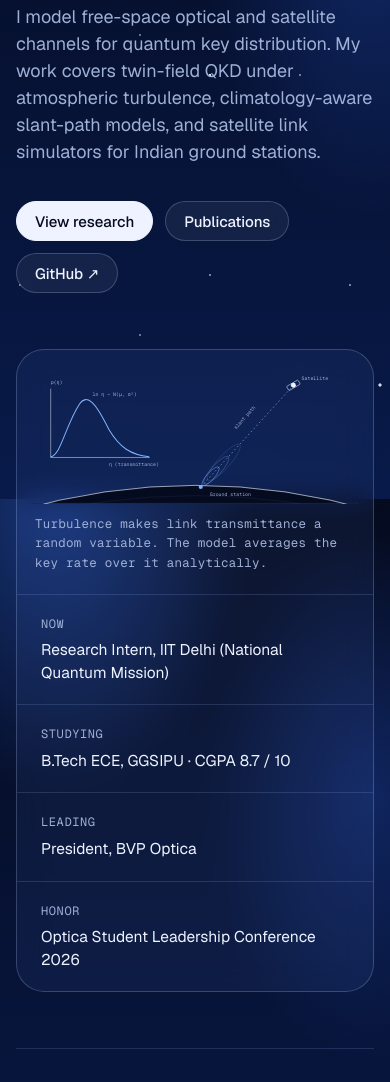
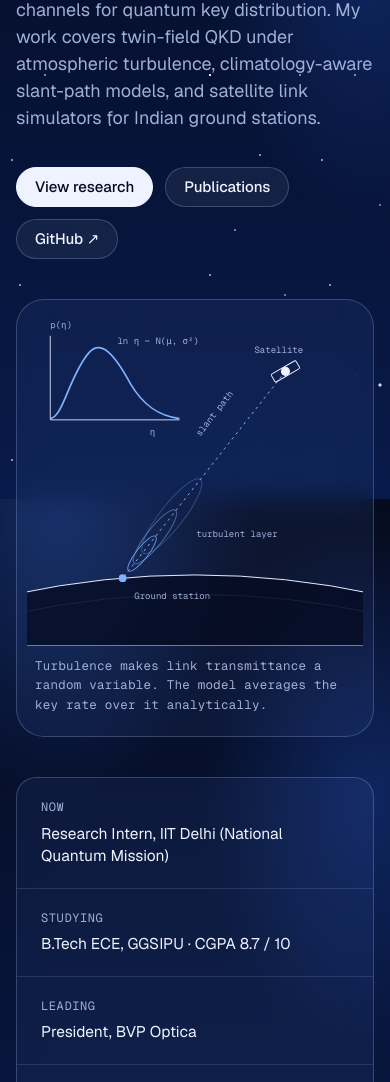
Before and after one commit to Anand-Ambastha/anand-ambastha.github.io, a plain HTML site: page index.html in a window 390 px wide. Shown: the part 345-1427 px from the top of the page. Drawn offline with nearby package versions, Linux system fonts and the light colour scheme.

Commit message:
Rework home hero: figure beside headline, denser stars, cleaner blocks
Two-column hero with a redrawn portrait diagram, credentials as a glass
row below it, single hairlines between sections, a more varied star
field and a mobile menu that fits all five links.

Co-Authored-By: Claude Sonnet 5.5 <noreply@anthropic.com>
Claude-Session: https://claude.ai/code/session_012sE9GUebpSXZXC3Ce6unyt

```diff
--- a/assets/css/styles.css
+++ b/assets/css/styles.css
@@ -23,9 +23,14 @@ body::before {
     radial-gradient(1px 1px at 70px 250px, #bcd2ff 50%, transparent 100%),
     radial-gradient(1px 1px at 210px 20px, #ffffff 50%, transparent 100%),
     radial-gradient(1px 1px at 300px 120px, #dfe9ff 50%, transparent 100%),
-    radial-gradient(1px 1px at 110px 170px, #ffffff 50%, transparent 100%);
-  background-size: 330px 300px;
-  opacity: .8;
+    radial-gradient(1px 1px at 110px 170px, #ffffff 50%, transparent 100%),
+    radial-gradient(1px 1px at 45px 120px, #e8f0ff 50%, transparent 100%),
+    radial-gradient(1px 1px at 180px 140px, #ffffff 50%, transparent 100%),
+    radial-gradient(1px 1px at 235px 275px, #cfe0ff 50%, transparent 100%),
+    radial-gradient(1px 1px at 12px 205px, #ffffff 50%, transparent 100%),
+    radial-gradient(1px 1px at 285px 40px, #bcd2ff 50%, transparent 100%);
+  background-size: 310px 300px;
+  opacity: .9;
 }
 body::after {
   background-image:
@@ -46,7 +51,7 @@ body {
   margin: 0;
   background-color: var(--bg);
   background-image:
-    radial-gradient(ellipse 70% 50% at 15% 0%, rgba(40, 90, 200, 0.55), transparent 70%),
+    radial-gradient(ellipse 70% 50% at 15% 0%, rgba(40, 90, 200, 0.4), transparent 70%),
     radial-gradient(ellipse 60% 45% at 95% 35%, rgba(30, 70, 170, 0.4), transparent 70%),
     linear-gradient(180deg, #050b1f 0%, #081a4a 100%);
   background-attachment: fixed;
@@ -240,16 +245,16 @@ a.status:hover { background: var(--surface-hover); }
 @media (max-width: 860px) { .bio { grid-template-columns: minmax(0, 1fr); gap: 32px; } .focus { position: static; } }
 
 /* home: one composed hero card, then label-and-content blocks on a shared two-column grid */
-.home-hero { padding-block: clamp(48px, 8vw, 104px) 0; }
+.home-hero { padding-block: clamp(40px, 6vw, 88px) 0; }
+.hero-grid { display: grid; grid-template-columns: minmax(0, 1.08fr) minmax(0, 0.92fr); gap: 40px clamp(32px, 5vw, 72px); align-items: center; }
 .now { display: inline-flex; align-items: center; gap: 10px; padding: 6px 14px 6px 12px; border: 1px solid var(--glass-border); border-radius: 999px; background: rgba(255, 255, 255, 0.05); font-family: var(--font-mono); font-size: 12.5px; color: var(--muted); letter-spacing: .03em; }
 .now::before { content: ""; width: 7px; height: 7px; border-radius: 50%; background: var(--accent); box-shadow: 0 0 0 4px rgba(127, 178, 255, 0.2); }
-.home-hero h1 { font-size: clamp(40px, 6.4vw, 78px); line-height: 1.03; margin-top: 26px; max-width: 15ch; }
+.home-hero h1 { font-size: clamp(38px, 5.2vw, 66px); line-height: 1.04; margin-top: 24px; max-width: 14ch; }
 .home-hero .lede { margin-top: 24px; max-width: 58ch; }
-.hero-card { margin: 56px 0 0; border-radius: 28px; background: var(--surface); border: 1px solid var(--glass-border); backdrop-filter: blur(14px); -webkit-backdrop-filter: blur(14px); overflow: hidden; }
-.hero-card .art { padding: clamp(14px, 3vw, 32px) clamp(14px, 3vw, 32px) 0; }
-.hero-card svg { display: block; width: 100%; height: auto; }
+.hero-card { margin: 0; border-radius: 28px; background: var(--surface); border: 1px solid var(--glass-border); backdrop-filter: blur(14px); -webkit-backdrop-filter: blur(14px); overflow: hidden; }
+.hero-card svg { display: block; width: 100%; height: auto; padding: clamp(10px, 2vw, 22px) clamp(10px, 2vw, 22px) 0; }
 .hero-card figcaption { font-family: var(--font-mono); font-size: 12.5px; color: var(--muted); padding: 10px clamp(18px, 3vw, 36px) 22px; letter-spacing: .02em; }
-.strip { margin: 0; display: grid; grid-template-columns: repeat(4, minmax(0, 1fr)); border-top: 1px solid var(--line); }
+.strip { margin: 40px 0 0; display: grid; grid-template-columns: repeat(4, minmax(0, 1fr)); border: 1px solid var(--glass-border); border-radius: 20px; background: var(--surface); backdrop-filter: blur(14px); -webkit-backdrop-filter: blur(14px); overflow: hidden; }
 .strip div { padding: 20px 24px; min-width: 0; }
 .strip div + div { border-left: 1px solid var(--line); }
 .strip dt { font-family: var(--font-mono); font-size: 12px; text-transform: uppercase; letter-spacing: .05em; color: var(--muted); }
@@ -269,7 +274,7 @@ a.status:hover { background: var(--surface-hover); }
 .stat .cap { display: block; margin-top: 16px; color: var(--muted); font-size: 15px; line-height: 1.5; max-width: 28ch; }
 .stat small { display: block; margin-top: 14px; font-family: var(--font-mono); font-size: 12px; letter-spacing: .04em; text-transform: uppercase; color: var(--accent); }
 
-.list { border-top: 1px solid var(--line); }
+.list .item:first-child { padding-top: 0; }
 .item { display: grid; grid-template-columns: minmax(0, 1fr) auto; gap: 8px 28px; padding: 24px 0; border-bottom: 1px solid var(--line); align-items: baseline; }
 .item h3 { font-size: 21px; font-weight: 400; line-height: 1.3; letter-spacing: -0.015em; }
 .item .meta { font-family: var(--font-mono); font-size: 12.5px; color: var(--muted); white-space: nowrap; text-align: right; }
@@ -287,6 +292,8 @@ a.item:hover h3 { color: var(--accent); }
 
 @media (max-width: 1000px) {
   .cards3 { grid-template-columns: minmax(0, 1fr); }
+  .hero-grid { grid-template-columns: minmax(0, 1fr); }
+  .hero-card { max-width: 560px; }
 }
 @media (max-width: 860px) {
   .strip { grid-template-columns: repeat(2, minmax(0, 1fr)); }
@@ -322,7 +329,7 @@ footer.site a:hover { color: var(--fg); }
   .nav .wrap { flex-wrap: wrap; padding: 10px 16px 2px; min-height: 0; border-radius: 18px; }
   .brand { order: 1; }
   .nav .pill { order: 2; height: 36px; }
-  .links { order: 3; width: 100%; gap: 22px; overflow-x: auto; padding-block: 10px 12px; white-space: nowrap; }
+  .links { order: 3; width: 100%; gap: 16px; font-size: 14px; overflow-x: auto; padding-block: 10px 12px; white-space: nowrap; }
   .detail { grid-template-columns: minmax(0, 1fr); gap: 20px; padding-block: 36px; }
   .row { grid-template-columns: minmax(0, 1fr); }
   .card { padding: 22px; }
--- a/index.html
+++ b/index.html
@@ -26,7 +26,9 @@
 
 <main class="wrap">
   <section class="home-hero">
-    <p class="now">Quantum communications · New Delhi, India</p>
+    <div class="hero-grid">
+      <div class="hero-copy">
+        <p class="now">Quantum communications · New Delhi</p>
         <h1>Secure keys across turbulent skies.</h1>
         <p class="lede">I model free-space optical and satellite channels for quantum key distribution. My work covers twin-field QKD under atmospheric turbulence, climatology-aware slant-path models, and satellite link simulators for Indian ground stations.</p>
         <div class="cta">
@@ -34,48 +36,49 @@
           <a class="pill ghost" href="publications/">Publications</a>
           <a class="pill ghost" href="https://github.com/Anand-Ambastha" target="_blank" rel="noopener">GitHub ↗</a>
         </div>
+      </div>
 
       <figure class="hero-card">
-      <div class="art">
-        <svg viewBox="0 0 800 340" role="img" aria-labelledby="figt">
-          <title id="figt">Satellite-to-ground link with log-normal transmittance</title>
-          <path d="M-40 360 Q400 232 840 360 L840 340 L-40 340 Z" fill="var(--bg)" stroke="var(--line)" stroke-width="1.5"/>
-          <path d="M-40 360 Q400 232 840 360" fill="none" stroke="var(--fg)" stroke-width="1.5"/>
-          <path d="M-40 380 Q400 262 840 380" fill="none" stroke="var(--line)" stroke-width="1"/>
+        <svg viewBox="0 0 520 520" role="img" aria-labelledby="figt">
+          <title id="figt">A satellite sends light through a turbulent layer to a ground station, with the log-normal distribution of transmittance</title>
+          <path d="M-20 520 L-20 440 Q260 380 540 440 L540 520 Z" fill="var(--bg)" fill-opacity=".72" stroke="var(--fg)" stroke-width="1.5"/>
+          <path d="M-20 470 Q260 410 540 470" fill="none" stroke="var(--line)" stroke-width="1"/>
           <g stroke="var(--accent)" fill="none" stroke-width="1.5">
-            <line x1="640" y1="52" x2="418" y2="296" stroke-dasharray="4 6"/>
-            <ellipse cx="438" cy="274" rx="30" ry="9" opacity=".7" transform="rotate(-48 438 274)"/>
-            <ellipse cx="452" cy="259" rx="44" ry="12" opacity=".45" transform="rotate(-48 452 259)"/>
-            <ellipse cx="470" cy="240" rx="58" ry="15" opacity=".25" transform="rotate(-48 470 240)"/>
+            <line x1="400" y1="95" x2="148" y2="415" stroke-dasharray="4 6"/>
+            <ellipse cx="178" cy="377" rx="34" ry="9" opacity=".8" transform="rotate(-52 178 377)"/>
+            <ellipse cx="198" cy="351" rx="52" ry="13" opacity=".5" transform="rotate(-52 198 351)"/>
+            <ellipse cx="224" cy="319" rx="72" ry="18" opacity=".3" transform="rotate(-52 224 319)"/>
           </g>
-          <circle cx="640" cy="52" r="6" fill="var(--fg)"/>
-          <rect x="624" y="46" width="32" height="12" rx="2" fill="none" stroke="var(--fg)" stroke-width="1.2" transform="rotate(-30 640 52)"/>
-          <circle cx="414" cy="300" r="5" fill="var(--accent)"/>
-          <g font-family="var(--font-mono)" font-size="12" fill="var(--muted)">
-            <text x="660" y="40">Satellite</text>
-            <text x="436" y="322">Ground station</text>
-            <text x="500" y="160" transform="rotate(-48 500 160)">slant path</text>
+          <circle cx="400" cy="95" r="7" fill="var(--fg)"/>
+          <rect x="378" y="88" width="44" height="14" rx="2" fill="none" stroke="var(--fg)" stroke-width="1.4" transform="rotate(-30 400 95)"/>
+          <circle cx="148" cy="415" r="6" fill="var(--accent)"/>
+          <g font-family="var(--font-mono)" font-size="14" fill="var(--muted)">
+            <text x="352" y="66">Satellite</text>
+            <text x="166" y="447">Ground station</text>
+            <text x="268" y="196" transform="rotate(-52 268 196)">slant path</text>
+            <text x="262" y="352">turbulent layer</text>
           </g>
           <g>
-            <line x1="48" y1="228" x2="290" y2="228" stroke="var(--fg)" stroke-width="1.2"/>
-            <line x1="48" y1="60" x2="48" y2="228" stroke="var(--fg)" stroke-width="1.2"/>
-            <path d="M48 226 C 72 224 84 150 118 98 C 138 70 158 96 190 160 C 216 204 244 222 288 226" fill="none" stroke="var(--accent)" stroke-width="2.5"/>
-            <g font-family="var(--font-mono)" font-size="12" fill="var(--muted)">
-              <text x="48" y="48">p(η)</text>
-              <text x="190" y="250">η (transmittance)</text>
-              <text x="150" y="78">ln η ~ N(μ, σ²)</text>
+            <line x1="36" y1="170" x2="236" y2="170" stroke="var(--fg)" stroke-width="1.3"/>
+            <line x1="36" y1="40" x2="36" y2="170" stroke="var(--fg)" stroke-width="1.3"/>
+            <path d="M36 168 C 56 166 66 100 96 66 C 114 46 134 66 160 114 C 180 148 204 164 236 168" fill="none" stroke="var(--accent)" stroke-width="2.6"/>
+            <g font-family="var(--font-mono)" font-size="14" fill="var(--muted)">
+              <text x="36" y="28">p(η)</text>
+              <text x="140" y="52">ln η ~ N(μ, σ²)</text>
+              <text x="190" y="194">η</text>
             </g>
           </g>
         </svg>
+        <figcaption>Turbulence makes link transmittance a random variable. The model averages the key rate over it analytically.</figcaption>
+      </figure>
     </div>
-      <figcaption>Turbulence makes link transmittance a random variable. The model averages the key rate over it analytically.</figcaption>
+
     <dl class="strip">
       <div><dt>Now</dt><dd>Research Intern, IIT Delhi (National Quantum Mission)</dd></div>
       <div><dt>Studying</dt><dd>B.Tech ECE, GGSIPU · CGPA 8.7 / 10</dd></div>
       <div><dt>Leading</dt><dd>President, BVP Optica</dd></div>
       <div><dt>Honor</dt><dd>Optica Student Leadership Conference 2026</dd></div>
     </dl>
-    </figure>
   </section>
 
   <section class="h-block">
@@ -141,7 +144,7 @@
       <div class="cards3">
         <a class="card" href="projects/">
           <span class="when">2026 – now</span>
-          <h3>TF-QKD / FSO Framework</h3>
+          <h3>TF-QKD Framework</h3>
           <p>Curty–Azuma–Lo Protocol-3 proof with finite-decoy bounds and turbulent FSO channels.</p>
           <div class="tags"><span class="tag">Python</span><span class="tag">CVXPY</span></div>
         </a>
```
Lines whose indentation alone changed are shown as unchanged.
